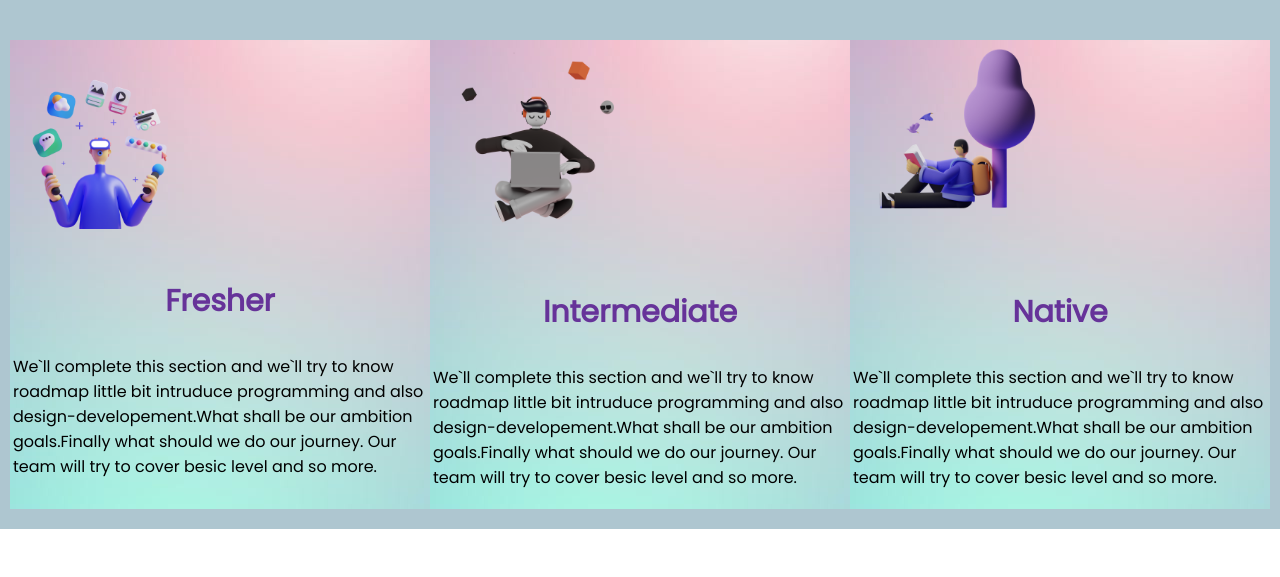
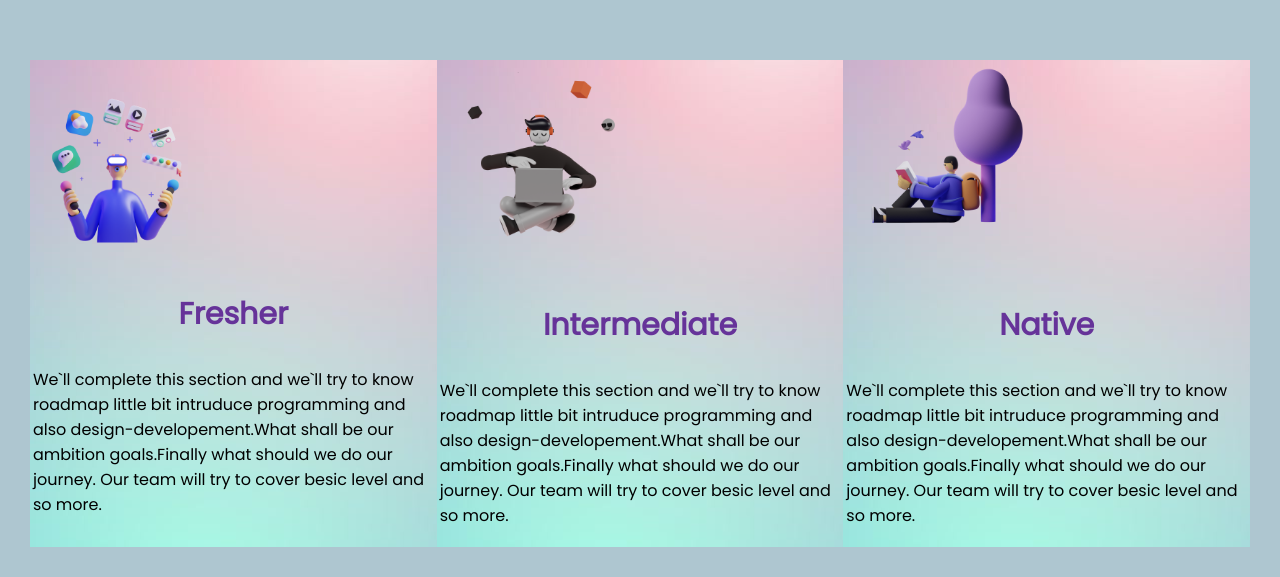
Before and after one commit to Mahabubhasan01/Mission-Hunting, a plain HTML site: page index.html in a window 1280 px wide. Shown: the part 642-1219 px from the top of the page. Before the commit the page ends 1171 px from the top, so only its background shows below. Drawn offline with Linux system fonts and the light colour scheme.

Commit message:
simple-change

```diff
--- a/style.css
+++ b/style.css
@@ -68,9 +68,7 @@ small{
 /* second-part-start */
 .main{
     display: flex;
-    padding: 10px;
-    padding-bottom: 20px;
-
+    padding: 30px;
 
 }
 .illustration{
@@ -89,9 +87,7 @@ small{
 }
 #two{
     background-image: url(images/p33.jpeg);
-
     background-repeat: no-repeat;
-    padding-bottom: ;
 }
 #three{
     background-image: url(images/p33.jpeg);
```
